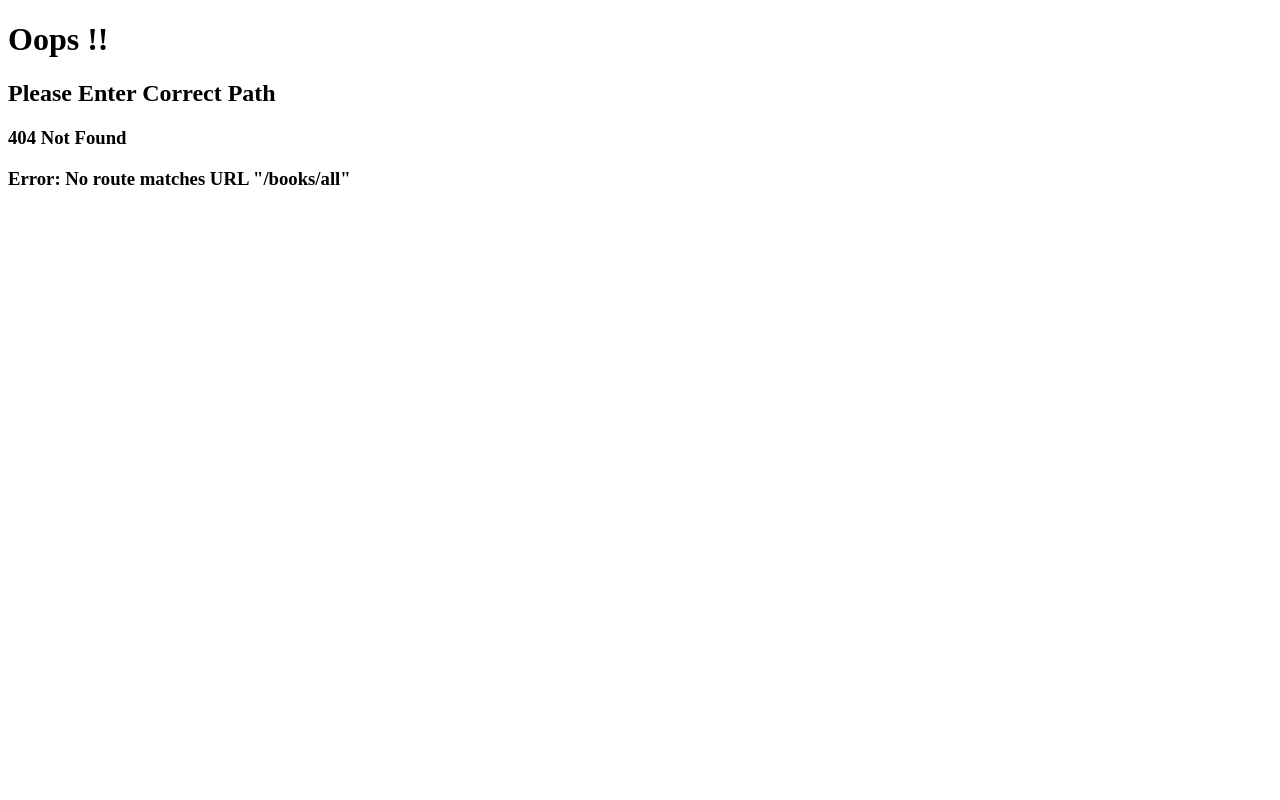
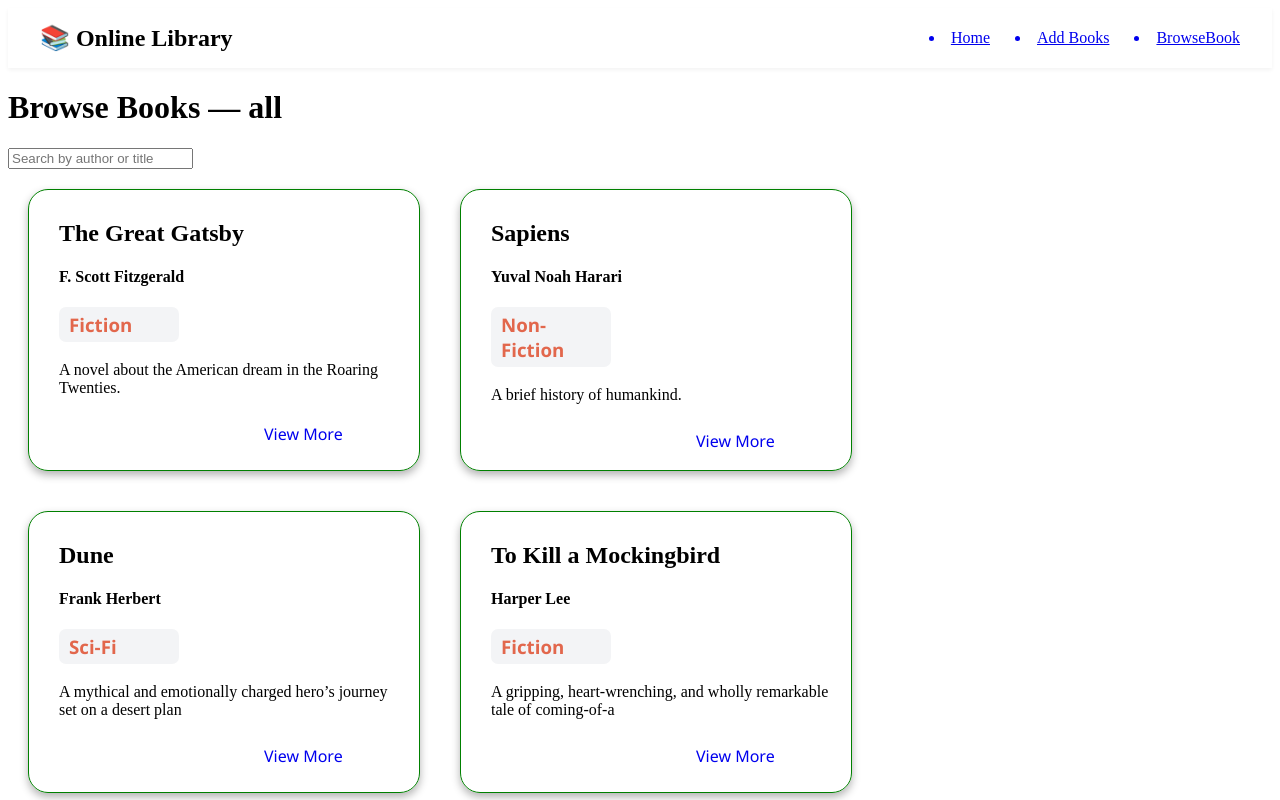
Before and after one commit to Chandan-moon/React_Assign_05, a React (Vite) app in the folder Online-Library/: page /books/all in a window 1280 px wide. Before the commit this address had no page. Shown: the top 800 px of the page. Built offline with nearby package versions, Linux system fonts and the light colour scheme.

Commit message:
Dynamic routing, nav links activation and button implimentation done

```diff
--- a/Online-Library/src/components/BookDetails.jsx
+++ b/Online-Library/src/components/BookDetails.jsx
@@ -1,11 +1,68 @@
+
+
+
+import { useSelector } from "react-redux"
+
+import { useParams } from "react-router-dom";
+
+import { Link } from "react-router-dom";
+
 
 
 
 
 function BookDetails() {
 
+
+  const bookItems = useSelector((store) => store.library.books)
+
+
+  const params = useParams();
+
+
+  const book = bookItems.filter((book) => book.id == params.id);
+
+
+
+
+
+
   return (
-    <div>BookDetails</div>
+
+    <div>
+
+
+      <div className="booklist-card">
+
+        {
+          book.map((book) => (
+
+            <div className="book-card2" key={book.id}>
+
+              <h2>{book.title}</h2>
+              <h4>{book.author}</h4>
+              <h3 className="card-cat">{book.category}</h3>
+              <p>{book.description.slice(0, 70)}</p>
+              <h2>⭐{book.rating}</h2>
+
+              <Link to="/books/all" className="back-btn">
+                ← Back to Browse
+              </Link>
+
+            </div>
+
+          ))}
+
+
+
+
+      </div>
+
+
+
+
+    </div>
+
   )
 
 }
--- a/Online-Library/src/components/BrowseBook.jsx
+++ b/Online-Library/src/components/BrowseBook.jsx
@@ -1,12 +1,63 @@
 
+// import { useParams } from "react-router-dom"
+
+import { useSelector } from "react-redux";
+
+import { Link } from "react-router-dom";
 
 
 
 
 function BrowseBook() {
 
+
+
+  const Books = useSelector((store) => store.library.books);
+
+
+
+
   return (
-    <div>BrowseBook</div>
+    <div>
+
+      <h1>Browse Books — all</h1>
+
+      <input type="text" placeholder="Search by author or title" />
+
+
+      <div className="booklist-card">
+
+        {
+
+
+          Books.map((book) => (
+
+            <div className="book-card-browse" key={book.id}>
+
+              <h2>{book.title}</h2>
+              <h4>{book.author}</h4>
+              <h3 className="card-cat">{book.category}</h3>
+              <p>{book.description.slice(0, 70)}</p>
+              {/* <h2></h2> */}
+              <span>
+
+                <Link to={`/book/${book.id}`} key={book.id} className="view-more">
+                  View More
+                </Link>
+
+              </span>
+
+            </div>
+
+          ))
+
+        }
+
+      </div>
+
+
+
+    </div>
   )
 
 }
--- a/Online-Library/src/components/Header.jsx
+++ b/Online-Library/src/components/Header.jsx
@@ -38,7 +38,7 @@ const dispatch = useDispatch();
                 <Link to="/cart">
                     <li>Add Books</li>
                 </Link>
-                <Link to="/bookBrowse">
+                <Link to="/books/all">
                     <li>BrowseBook</li>
                 </Link>
 
--- a/Online-Library/src/components/Home.jsx
+++ b/Online-Library/src/components/Home.jsx
@@ -3,6 +3,7 @@
 import { useSelector } from "react-redux";
 
 import { useState } from "react";
+import { Link } from "react-router-dom";
 
 
 
@@ -25,6 +26,9 @@ function Home() {
     const fliterSciFiction = bookItems.filter(data => data.category == "Sci-Fi");
 
 
+    const [show, setShow] = useState(false);
+
+
 
 
     return (
@@ -40,19 +44,27 @@ function Home() {
 
             <h2 className="home-subheading">Browse by Category</h2>
 
-            <div className="home-title">
+            <div className="home-title" onClick={() => setShow(true)}>
 
                 <button onClick={() => setFetchData(fliterFiction)}>Fiction</button>
                 <button onClick={() => setFetchData(fliterNonFiction)}>Non-Fiction</button>
                 <button onClick={() => setFetchData(fliterSciFiction)}>Sci-Fi</button>
                 <button onClick={() => setFetchData(bookItems)}>All Books</button>
 
+                <h2 className="home-popular"
+
+                    style={!show ? { display: "block" } : { display: "none" }}
+
+                >
+
+                    Popular Books</h2>
+
                 <div className="booklist-card">
 
                     {
+                        fetchData.map((book) => (
 
-
-                        fetchData.map((book) => (
+                            <Link to={`/book/${book.id}`} key={book.id} className="link-line">
 
                                 <div className="book-card" key={book.id}>
 
@@ -65,9 +77,9 @@ function Home() {
 
                                 </div>
 
-                        ))
+                            </Link>
 
-                    }
+                        ))}
 
                 </div>
 
@@ -82,3 +94,12 @@ function Home() {
 }
 
 export default Home;
+
+
+
+
+
+
+
+
+// style={fetchData == filterRating ? { display: "block" } : { display: "none" }}
--- a/Online-Library/src/index.css
+++ b/Online-Library/src/index.css
@@ -64,7 +64,7 @@ margin-left: 20%;
 .home-title {
 
   margin-left: 22%;
-  margin-top: 50px;
+  margin-top: 30px;
 
 
 }
@@ -97,7 +97,6 @@ border-radius: 20px;
 
 margin: 20px;
 
-
 padding: 10px;
 padding-left: 30px;
 
@@ -114,6 +113,39 @@ transition: all 0.3s;
 }
 
 
+.book-card2 {
+
+width: 450px;
+height: 350px;
+
+border: 1px solid green;
+border-radius: 20px;
+
+margin: 20px;
+
+padding: 10px;
+padding-left: 30px;
+
+}
+
+.book-card-browse {
+
+width: 350px;
+height: 260px;
+
+border: 1px solid green;
+border-radius: 20px;
+
+margin: 20px;
+
+padding: 10px;
+padding-left: 30px;
+
+box-shadow: 0 4px 8px rgba(0, 0, 0, 0.3);
+
+}
+
+
 
 .card-cat {
 
@@ -127,3 +159,71 @@ color: rgb(226, 103, 76);
 font-family: 'Segoe UI';
 
 }
+
+
+.home-popular {
+
+margin-top: 30px;
+
+}
+
+
+
+.link-line {
+
+text-decoration: none;
+color: inherit;
+
+
+}
+
+
+
+
+
+.back-btn {
+  display: inline-block;
+  background-color: #4f46e5;
+  color: white;
+  padding: 0.6rem 1.5rem;
+  border: none;
+  border-radius: 4px;
+  font-size: 1rem;
+  cursor: pointer;
+  text-decoration: none;
+  text-align: center;
+  font-family: 'Segoe UI';
+  margin-top: 20px;
+
+}
+
+
+.back-btn:hover {
+  background-color: #4338ca;
+}
+
+
+.view-more {
+
+margin-left: 60px;
+text-decoration: none;
+padding: 5px;
+font-family: 'Segoe UI';
+
+line-height: 90%;
+
+margin-top: 100px;
+
+position: relative;
+
+left: 140px;
+top: 5%;
+
+}
+
+.view-more:hover {
+
+color: #4338ca;
+border-bottom:1px solid #4f46e5;
+
+}
--- a/Online-Library/src/main.jsx
+++ b/Online-Library/src/main.jsx
@@ -10,7 +10,7 @@ import NotFound from './components/NotFound.jsx';
 import BookDetails from './components/BookDetails.jsx';
 import AddBook from './components/AddBook.jsx';
 import BrowseBook from './components/BrowseBook.jsx';
-import BookList from './components/BookList.jsx';
+
 
 import Home from './components/Home.jsx';
 
@@ -41,14 +41,14 @@ const appRouter = createBrowserRouter([
 
       {
 
-        path: "/book",
+        path: "/book/:id",
         element: <BookDetails />
 
       },
 
       {
 
-        path: "/bookBrowse",
+        path: "/books/all",
         element: <BrowseBook />
 
       }
```
Lines whose indentation alone changed are shown as unchanged.
